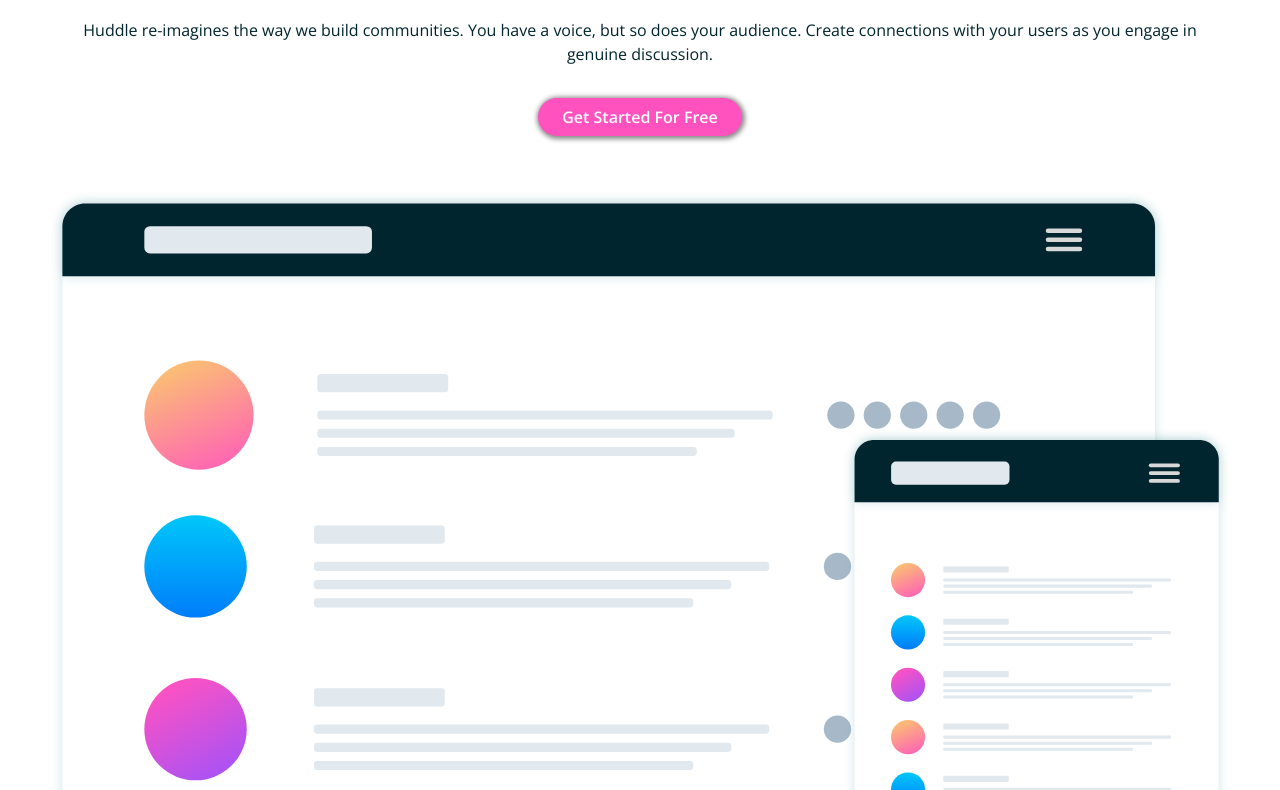
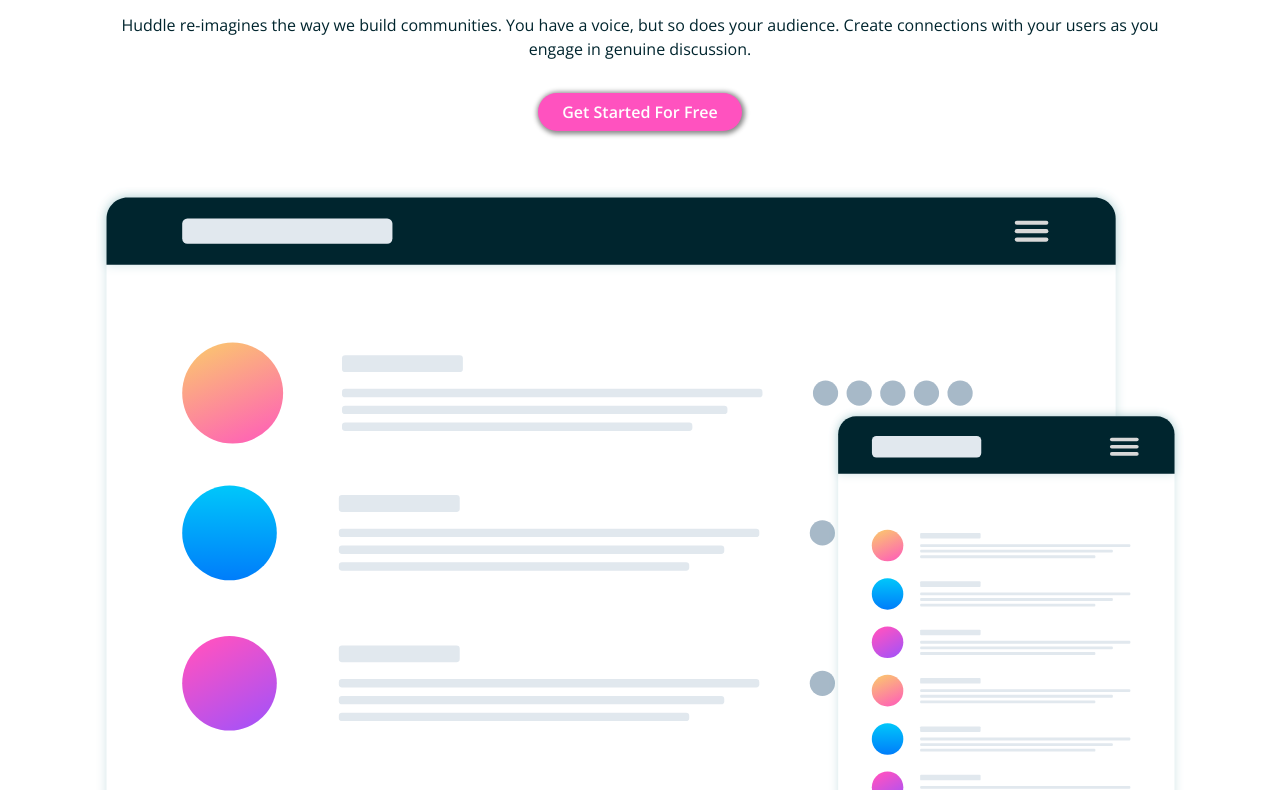
Before and after one commit to ifeoluwah21/huddle-landing-page, a plain HTML site: page index.html in a window 1280 px wide. Shown: the part 198-988 px from the top of the page. Drawn offline with nearby package versions, Linux system fonts and the light colour scheme.

```diff
--- a/scss/style.scss
+++ b/scss/style.scss
@@ -339,3 +339,9 @@
     }
   }
 }
+
+@media screen and (min-width: 1023px) {
+  .header__wrapper {
+    width: 85%;
+  }
+}
```
Also changed, not shown: css/style.css, 1 other file.
